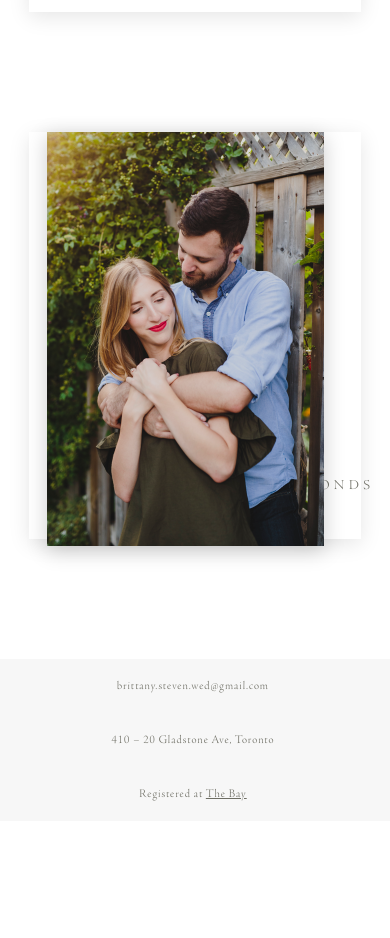
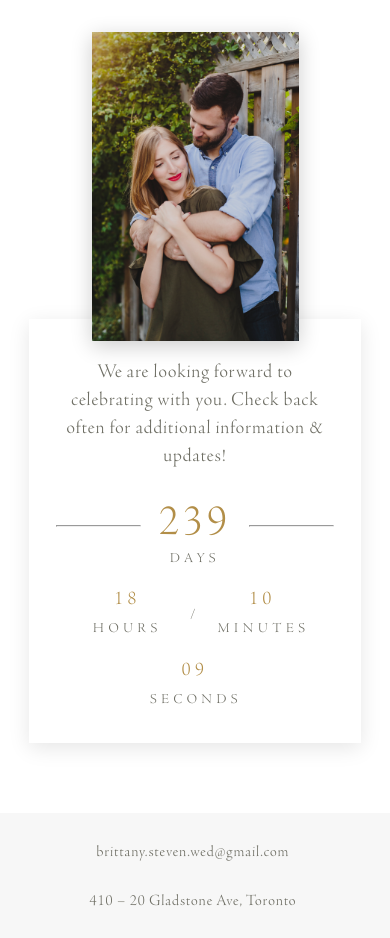
Before and after one commit to grphc-dsgnr/Wedding, a plain HTML site: page index.html in a window 390 px wide. Shown: the part 1040-1978 px from the top of the page. Before the commit the page ends 1861 px from the top, so only its background shows below. Drawn offline with Linux system fonts and the light colour scheme.

Commit message:
count down module completed + responsive

```diff
--- a/index.html
+++ b/index.html
@@ -20,7 +20,7 @@
 		</div>
 		<div class="content-container">
 			<h2> Save The Date </h2>
-			<div class="content-box">
+			<div class="content-box-main">
 				<div class="box-top">
 					<div class="date">
 						<h4>09</h4>
@@ -37,6 +37,7 @@
 			</div>
 		</div>
 		<div class="content-container">
+			<div class="center">
 				<img class="rt-img" src="public/assets/BS-17.png">
 				<div class="content-box">
 					<div class="box-top">
@@ -55,6 +56,7 @@
 								<h4 class="countdown"><strong class="minutes"></strong><br><span>Minutes</span></h4>
 								<h4 class="countdown"><span>/</span></h4>
 								<h4 class="countdown"><strong class="seconds"></strong><br><span>Seconds</span></h4>
+							</div>
 						</div>
 					</div>
 				</div>
--- a/public/styles/mobile.css
+++ b/public/styles/mobile.css
@@ -1,8 +1,33 @@
+@media screen and (max-width: 322px) {
+  .content-box-main .box-top, .content-box-main .box-bottom {
+    margin: 40px 20px !important;
+  }
+  .content-box hr.half {
+    width: 20%;
+  }
+  h4.countdown:nth-of-type(2) {
+    width: 30px !important;
+  }
+}
+
 @media screen and (max-width: 426px) {
 
   h2,h3 {
     font-size: 45px;
     line-height: 1;
+  }
+
+  h4.countdown {
+    width: 90px;
+  }
+  h4.countdown:nth-of-type(2) {
+    width: 40px;
+  }
+  h4.countdown:nth-of-type(4) {
+    display: none;
+  }
+  h4.countdown:nth-of-type(5) {
+    margin-top: 15px;
   }
 
   .header {
@@ -17,16 +42,36 @@
       margin: 0 0 -22px 0;
   }
 
-  .content-box {
+  .content-box-main {
     height: auto;
   }
 
-  .box-top, .box-bottom {
+  .content-box {
+    margin: -22px auto 0 auto;
+  }
+
+  .content-box-main .box-top, .content-box-main .box-bottom {
     margin: 40px;
   }
 
+  .content-box .box-top {
+    margin: 40px 30px 30px 30px;
+  }
+
+  .content-box .box-bottom {
+    margin: 25px 30px 30px 30px;
+  }
+  .content-box hr.half {
+    margin: 0 15px;
+  }
+
   .foot-col {
+    font-size: 16px;
     width: 91%;
-    margin: 20px 4%;
+    margin: 30px 4% 0 4%;
+  }
+
+  .foot-col:last-of-type {
+    margin: 30px 4%;
   }
 }
--- a/public/styles/style.css
+++ b/public/styles/style.css
@@ -145,7 +145,7 @@ body {
   margin: 0 0 -45px 0;
 }
 
-.content-box {
+.content-box-main {
   width: 660px;
   height: auto;
   margin: auto;
@@ -154,7 +154,17 @@ body {
   box-shadow: 0 5px 20px 0 rgba(0, 0, 0, 0.1);
 }
 
-.content-box hr {
+.content-box {
+  width: 660px;
+  height: auto;
+  display: inline-block;
+  vertical-align: middle;
+  text-align: center;
+  background-color: white;
+  box-shadow: 0 5px 20px 0 rgba(0, 0, 0, 0.1);
+}
+
+.content-box-main hr {
   border: solid 1px #e3e3e3;
   margin: 0 50px;
 }
@@ -176,13 +186,21 @@ body {
   margin: -20px 0 -10px 0;
 }
 
-.box-top {
+.content-box .box-top{
+  margin: 50px;
+}
+
+ .box-top {
   display: inline-block;
   margin: 60px 50px 50px 50px;
   vertical-align: middle;
 }
 
-.box-bottom {
+.content-box .box-bottom {
+  margin: 40px 50px;
+}
+
+ .box-bottom {
   display: inline-block;
   margin: 60px 50px;
   vertical-align: middle;
@@ -202,11 +220,16 @@ body {
   letter-spacing: 4.6px;
 }
 
+.center {
+  width: 910px;
+  margin: 0 auto;
+}
 
 .rt-img {
-  display: block;
-  position: absolute;
-  left: 12%;
+  display: inline-block;
+  position: relative;
+  vertical-align: middle;
+  margin-right: -30px;
   width: 277px;
 	height: 414px;
   box-shadow: 0 5px 20px 0 rgba(0, 0, 0, 0.2);
--- a/public/styles/tablet.css
+++ b/public/styles/tablet.css
@@ -1,3 +1,38 @@
+@media screen and (max-width:903px) {
+  .center {
+    width: 810px;
+  }
+  .rt-img {
+    margin-right: -60px;
+    width: 207px;
+    height: auto;
+  }
+}
+
+@media screen and (max-width:910px) {
+  .content-container {
+    margin: 70px auto;
+  }
+  .content-box {
+    width: 85%;
+    margin: -40px auto 0 auto;
+    display: inherit;
+  }
+
+  .center {
+    width: 100%;
+  }
+  .rt-img {
+    margin: 0 auto;
+    width: 207px;
+    height: auto;
+    display: inherit;
+  }
+}
+
+
+
+
 @media screen and (max-width: 768px) {
   h1 {
     font-size: 20px;
@@ -16,7 +51,7 @@
     background-position: 42% -294% , 86% 23%;
   }
 
-  .content-box {
+  .content-box-main, .content-box {
     width: 85%;
   }
   .box-top h4, .box-top h3 {
```
Lines whose indentation alone changed are shown as unchanged.
